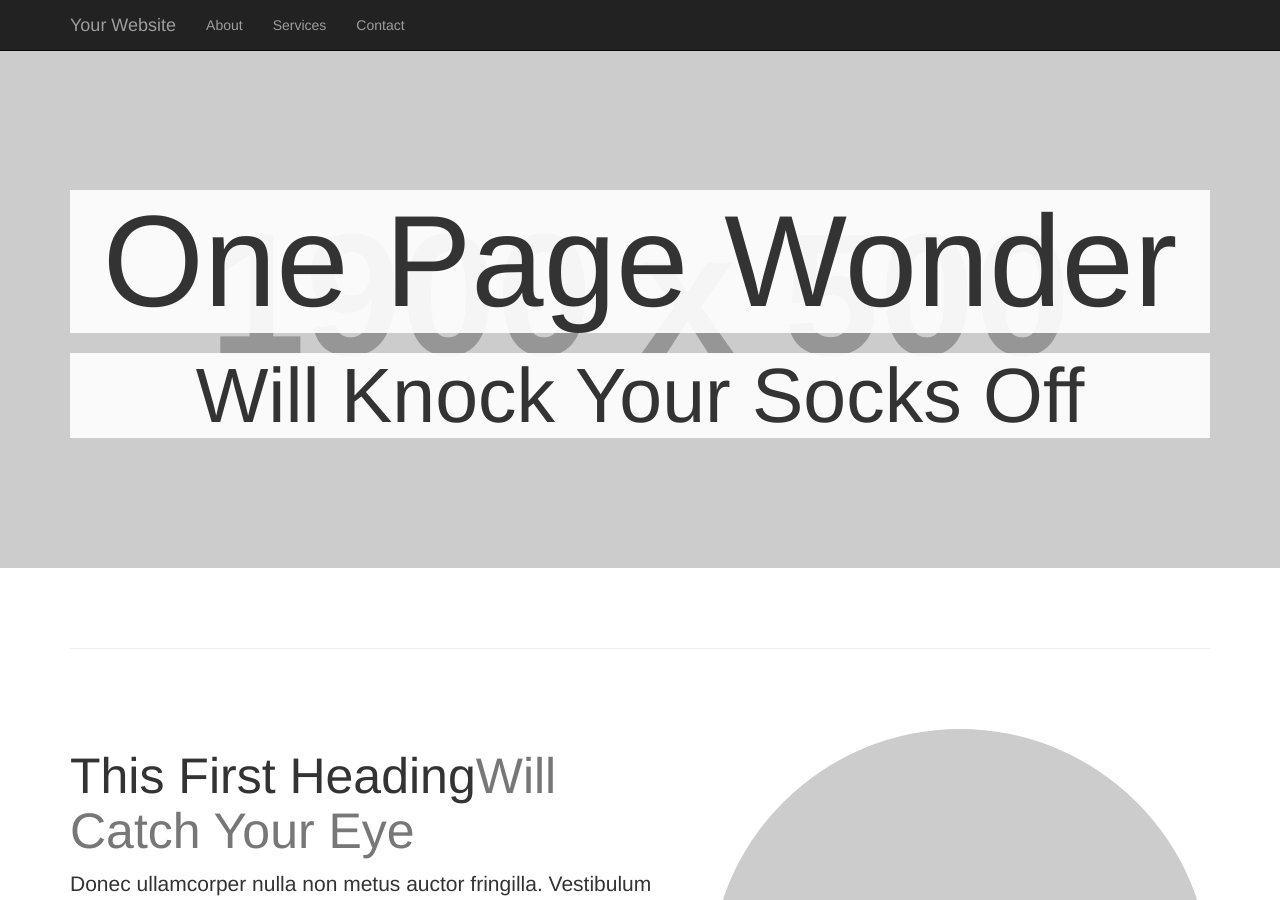
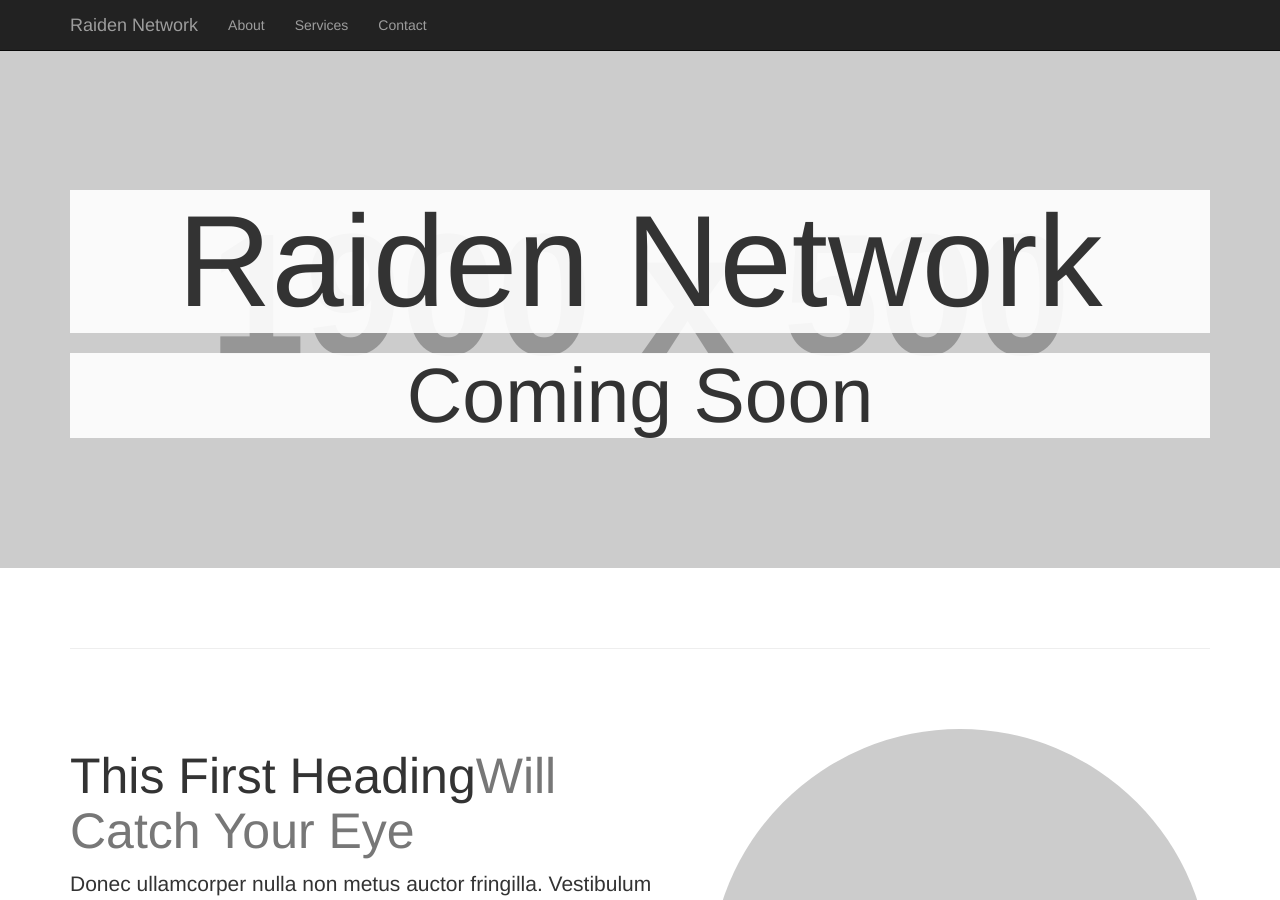
Before and after one commit to twlim/raiden-network.github.io, a Jekyll site: the page built from index.html, in a window 1280 px wide and 900 px high. Built offline with Jekyll 4.4.1, drawn with Linux system fonts in a browser that asks for light colours; some of the changed text lies outside the part shown.

```diff
--- a/_config.yml
+++ b/_config.yml
@@ -1,7 +1,6 @@
-title: One Page Wonder - Jekyll
-description: A Jekyll Landing Page Theme
-sitename: Your Website
-baseurl: '/one-page-wonder-jekyll'
+title: Raiden Network
+description: An payment channel network for Ethereum
+sitename: Raiden Network
 sass:
   sass_dir: /assets/_sass
   style: :compressed
--- a/index.html
+++ b/index.html
@@ -1,7 +1,7 @@
 ---
 layout: default
-heading: One Page Wonder
-subheading: Will Knock Your Socks Off
+heading: Raiden Network
+subheading: Coming Soon
 ---
 
 {% include header.html %}
```
Also changed, not shown: 1 other file.
